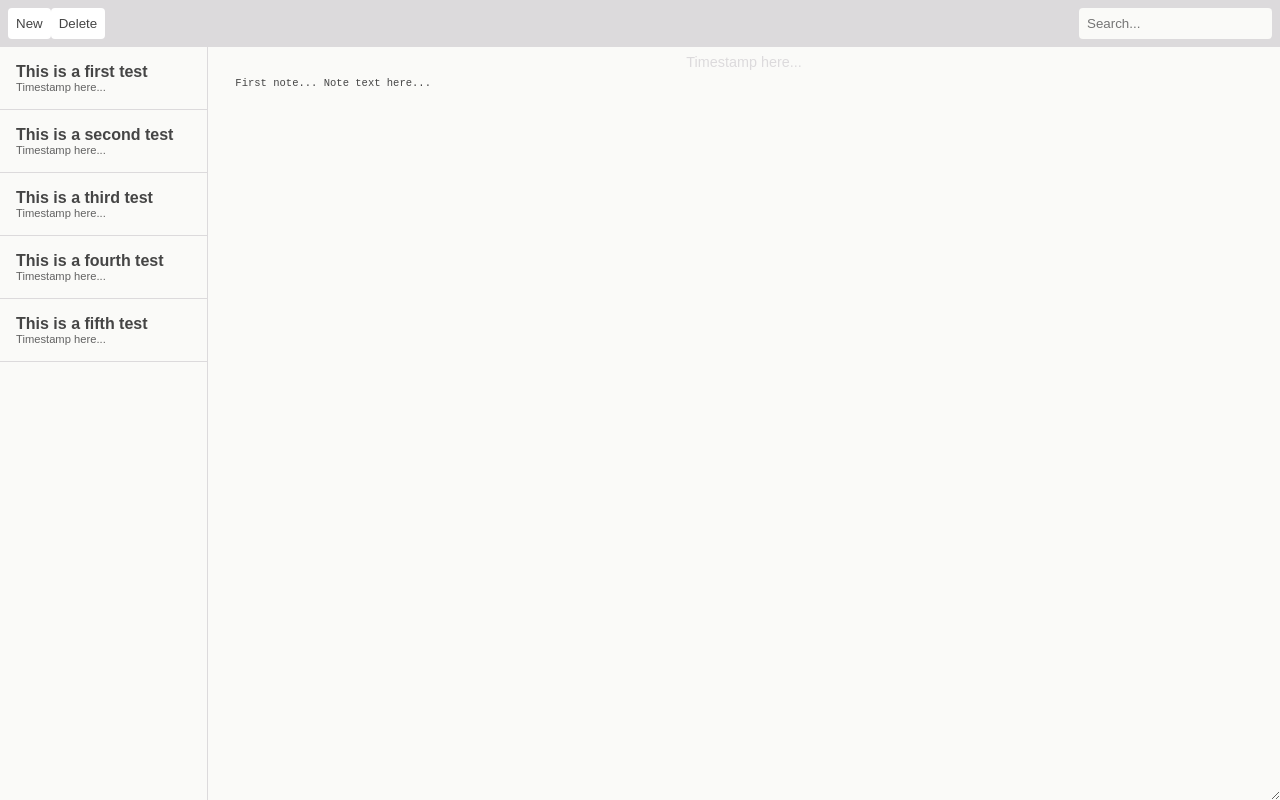
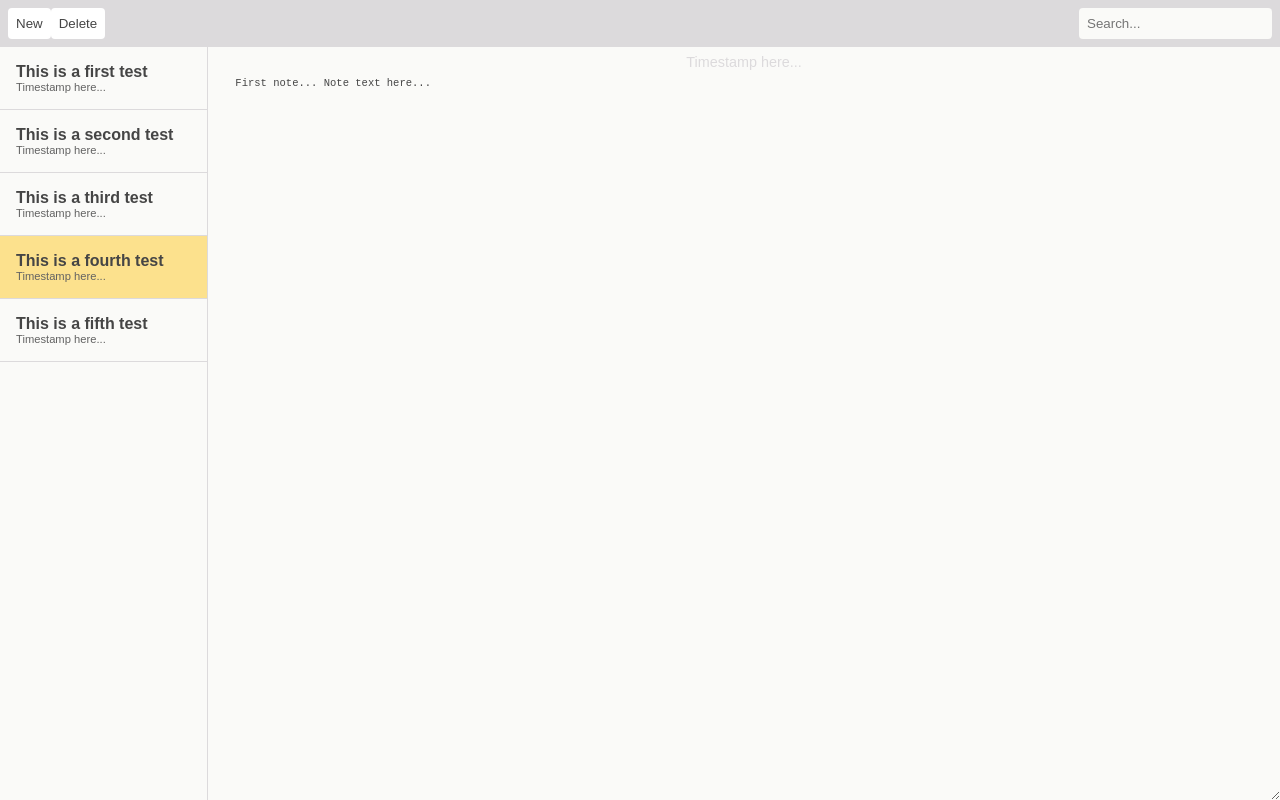
Before and after one commit to git-sum-60/vue-notes-app, a Vue app: page / in a window 1280 px wide. Built offline with nearby package versions, Linux system fonts and the light colour scheme.

Commit message:
allow active class to highlight based on click

```diff
--- a/src/components/NoteSelector.vue
+++ b/src/components/NoteSelector.vue
@@ -1,5 +1,5 @@
 <template>
-  <div class="note-selector">
+  <div class="note-selector" v-on:click="setSelectedNote()" v-bind:class="{active: selectedNoteId === note.id}">
     <p class="note-selector-title">{{ note.body }}</p>
     <p class="note-selector-timestamp">Timestamp here...</p>
   </div>
@@ -10,7 +10,13 @@
 export default {
   name: 'note-selector',
   props: [
-    "note"
-  ]
+    "note", "selectedNoteId"
+  ],
+
+  methods: {
+    setSelectedNote: function() {
+      this.$emit("selectNote", this.note)
+    }
+  }
 }
 </script>
--- a/src/components/NoteSelectors.vue
+++ b/src/components/NoteSelectors.vue
@@ -1,7 +1,7 @@
 <template>
   <div class="note-selectors">
     <!-- note seelcor was here -->
-    <note-selector v-for="note in notes" v-bind:key="note.id" v-bind:note="note" />
+    <note-selector v-for="note in notes" v-bind:key="note.id" v-bind:note="note" v-bind:selectedNoteId="selectedNoteId" v-on:selectNote="selectNote" />
   </div>
 </template>
 
@@ -21,7 +21,14 @@ export default {
         { id: 3, body: "This is a third test", timestamp: Date.now() },
         { id: 4, body: "This is a fourth test", timestamp: Date.now() },
         { id: 5, body: "This is a fifth test", timestamp: Date.now() }
-      ]
+      ],
+      selectedNoteId: 4
+    }
+  },
+  methods: {
+    selectNote: function(note) {
+      console.log(note.id)
+      this.selectedNoteId = note.id
     }
   }
 }
```
